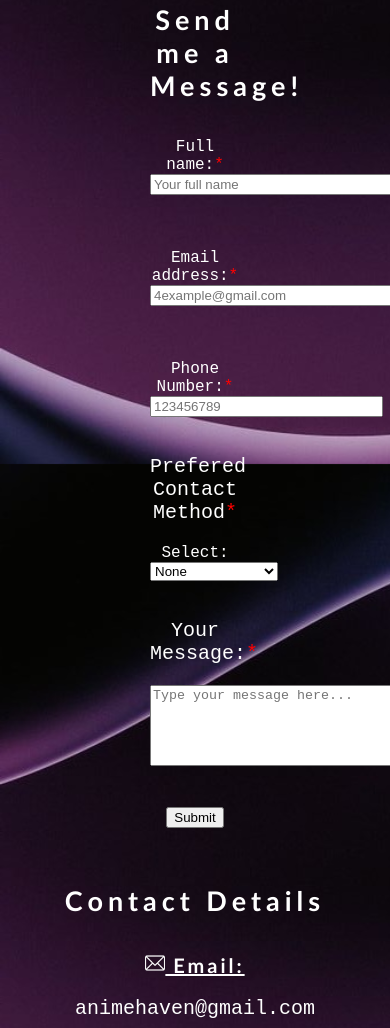
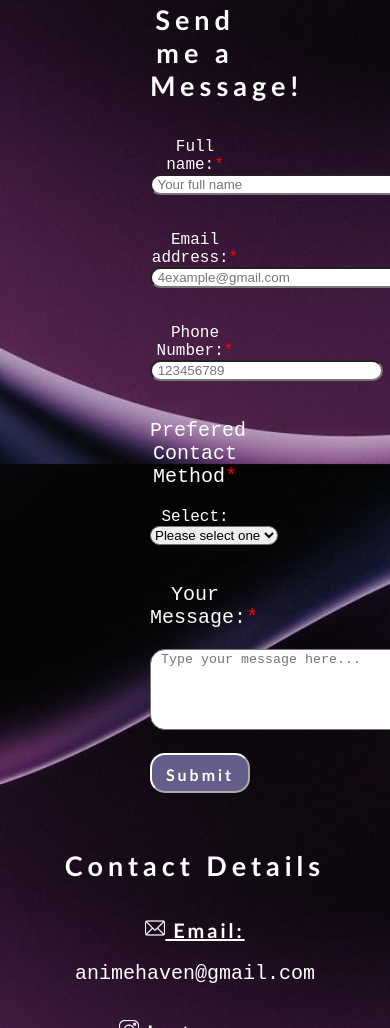
Before and after one commit to raanakaname420/WebDev_Project_MoonConnection, a plain HTML site: page html/contact.html in a window 390 px wide. Shown: the part 380-1408 px from the top of the page. Drawn offline with Linux system fonts and the light colour scheme.

Commit message:
editing contact css

```diff
--- a/css/contact.css
+++ b/css/contact.css
@@ -56,13 +56,47 @@ p2{
 }
 
 .contactDetails{
-text-align: center;
-margin-left: 50px;
-margin-right: 50px;
+    text-align: center;
+    margin-left: 50px;
+    margin-right: 50px;
 }
 
 label{
     color: #fff;
+}
+
+input{
+    border-radius: 15px;
+}
+
+select{
+    border-radius: 15px;
+}
+
+textarea{
+    border-radius: 15px;
+}
+
+input#submit {
+
+    width: 100px;
+    height: 40px;
+    color: white;
+    background-color: #645f8a;
+    padding-top: 10px;
+    padding-bottom: 10px;
+    text-align: center;
+    font-size: 16px;
+    font-family: optima;
+    letter-spacing: 3px;
+    font-weight: bold;
+    border-radius: 15px;
+    border-color: white;
+}
+
+#submit:hover{
+    background-color: #5d3c76;
+    cursor: pointer;
 }
 
 .important {
--- a/css/main.css
+++ b/css/main.css
@@ -9,7 +9,9 @@ h2{
 
 }
 
-
+p{
+    text-align: center;
+}
 
 .column {
     float: right;
@@ -157,7 +159,8 @@ h2{
     }
 
     p{
-        font-size: 10px;
+        font-size: 18px;
+        text-align: center;
     }
 
 
@@ -177,7 +180,7 @@ h2{
         grid-template-columns: 1fr 1fr 1fr;
         background-color: rgb(0,0,0,60%);
         padding: 10px;
-        width: 85%;
+        width: 75%;
         justify-content: left;
     }
 
@@ -224,9 +227,9 @@ h2{
         padding: 15px 32px;
         text-align: center;
         align-items: center;
-        border-radius: 55%;
+        border-radius: 50%;
         width: 50px;
-        height: 50px;
+        height: 60px;
         font-size: 16px;
         margin: 4px 2px;
         cursor: pointer;
@@ -251,7 +254,7 @@ h2{
 
     .split {
         height: 100%;
-        width: 18%;
+        width: 23%;
         position: fixed;
         top: 7%;
         overflow-x: hidden;
--- a/html/contact.html
+++ b/html/contact.html
@@ -57,42 +57,40 @@
                 <form name="contactForm" action="" method="post" onsubmit="return validateForm()">
 
                     <label for="fullname">Full name:<span class="important">*</span></label>
-                    <input type="text" id="fullname" name="fullname" placeholder="Your full name" size="60"><br>
+                    <input type="text" id="fullname" name="fullname" placeholder=" Your full name" size="60"><br>
                     <br>
 
 
 
                     <br>
-                    <br>
 
                     <label for="email">Email address:<span class="important">*</span></label>
-                    <input type="text" id="email" name="email" placeholder="4example@gmail.com" size="75" >
+                    <input type="text" id="email" name="email" placeholder=" 4example@gmail.com" size="75" >
                     <br><br>
 
                     <br>
-                    <br>
 
                     <label for="phoneNumber">Phone Number:<span class="important">*</span></label>
-                    <input type="tel" id="phoneNumber" name="phoneNumber" placeholder="123456789" size="26" >
+                    <input type="tel" id="phoneNumber" name="phoneNumber" placeholder=" 123456789" size="26" >
                     <br><br>
 
 
                     <p>Prefered Contact Method<span class="important">*</span></p>
                     Select: <select name="contactMethod" id="contactMethod">
-                            <option value="" selected="selected">Please select one</option>
                             <option value="email" selected="selected">Email</option>
                             <option value="phone" selected="selected">Phone</option>
                             <option value="none" selected="selected">None</option>
+                            <option value="" selected="selected">Please select one</option>
                         </select>
 
                         <br><br>
                         <p>Your Message:<span class="important">*</span></p>
-                        <textarea id="message" name="message" placeholder="Type your message here..." rows="5" cols="65" ></textarea>
+                        <textarea id="message" name="message" placeholder=" Type your message here..." rows="5" cols="65" ></textarea>
 
 
-                        <br><br><br>
+                        <br><br>
 
-                        <input type="submit" value="Submit">
+                        <input type="submit" value="Submit" id="submit">
              </form>
             </div>
 
```
